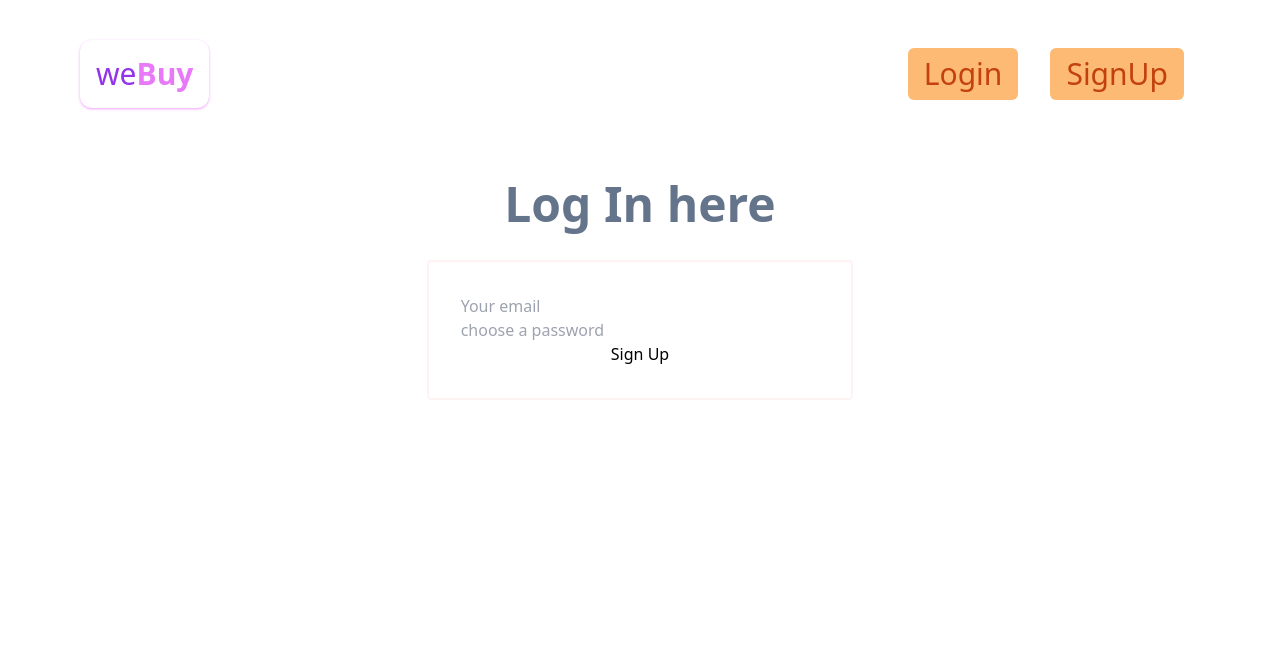
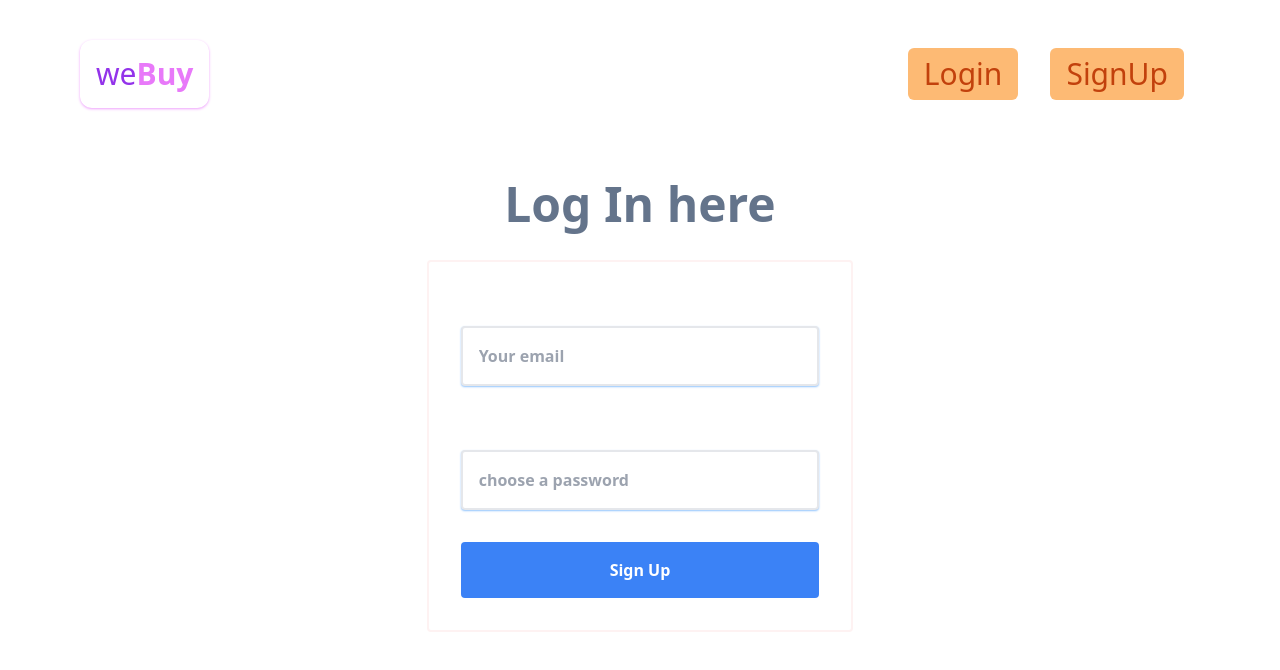
Before and after one commit to ss-joy/weBuy, a Next.js app in the folder ecommerce/client/: page /auth/login in a window 1280 px wide. Shown: the top 670 px of the page. Built offline with nearby package versions, Linux system fonts and the light colour scheme; no server answers.

Commit message:
add: component level css for tailwind

```diff
--- a/ecommerce/client/styles/globals.css
+++ b/ecommerce/client/styles/globals.css
@@ -25,3 +25,11 @@ body {
     )
     rgb(var(--background-start-rgb));
 } */
+@layer components {
+  .form-input {
+    @apply text-slate-700 block my-8 p-4 border-2 rounded shadow-sm shadow-blue-300 font-semibold;
+  }
+  .btn2 {
+    @apply bg-blue-500 text-white p-4 rounded font-bold hover:bg-blue-700 block;
+  }
+}
```
